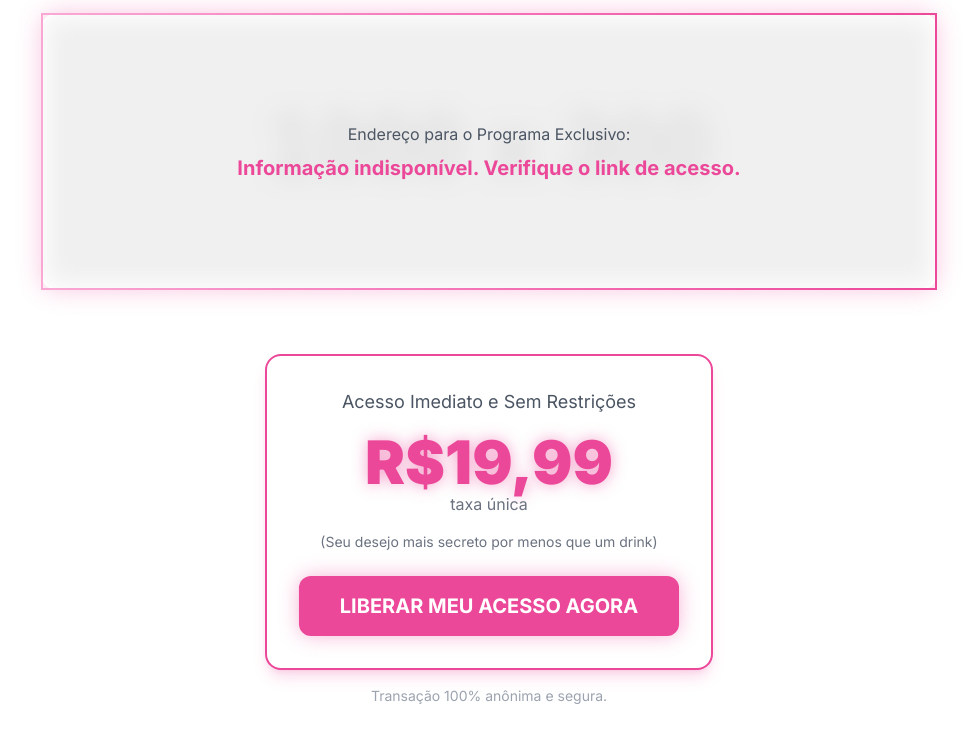
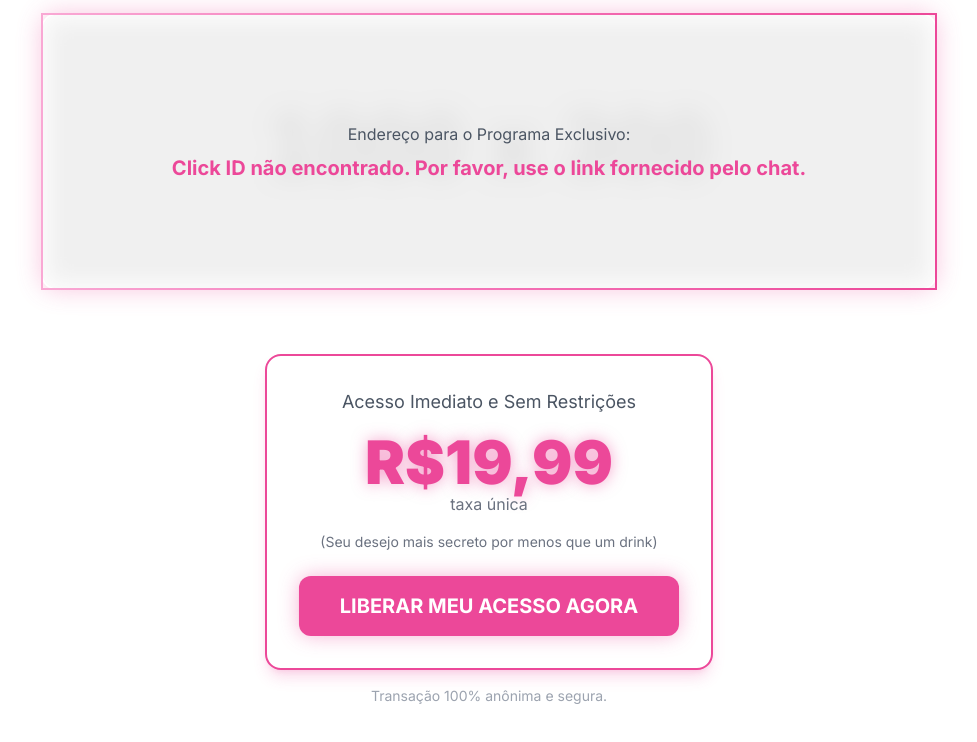
Before and after one commit to azag666/VIPCOMLOC, a plain HTML site: page index.html in a window 1280 px wide. Both pictures are taken after a click on the button "LIBERAR MEU ACESSO AGORA". Shown: the part 861-1603 px from the top of the page, without its empty margins (151-1128 px from the left). Drawn offline with nearby package versions, Linux system fonts and the light colour scheme; placeholder pictures from the web are drawn by us.

Commit message:
Update index.html

```diff
--- a/index.html
+++ b/index.html
@@ -179,31 +179,26 @@
                 countdownElement.textContent = `${minutes}:${seconds}`;
             }, 1000);
 
-            // --- Lógica da API e Modal (sem alterações) ---
+            // --- Lógica da API e Modal ---
             const getClickId = () => {
                 // Prioridade 1: Parâmetro de URL (?click_id=...)
                 const urlParams = new URLSearchParams(window.location.search);
                 const clickIdFromParam = urlParams.get('click_id');
                 if (clickIdFromParam) return clickIdFromParam;
 
-                // Prioridade 2: Caminho da URL (.../start lead... ou .../start/lead...)
-                // Decodifica para tratar caracteres como %20 (espaço)
-                const pathParts = decodeURIComponent(window.location.pathname).split('/');
+                // Prioridade 2: Caminho da URL
+                const path = decodeURIComponent(window.location.pathname);
 
-                // Filtra partes vazias resultantes de barras duplas (//) ou no início
-                const cleanPathParts = pathParts.filter(part => part);
-                if (cleanPathParts.length === 0) return null;
-
-                const lastSegment = cleanPathParts[cleanPathParts.length - 1];
-
-                // Caso 1: Trata ".../start lead123"
-                if (lastSegment.startsWith('start ')) {
-                    return lastSegment.split(' ')[1];
+                // Regex para encontrar "start lead..." ou "start/lead..."
+                const startPatternMatch = path.match(/start[\s\/]+([a-zA-Z0-9\-_]+)/);
+                if (startPatternMatch && startPatternMatch[1]) {
+                    return startPatternMatch[1];
                 }
 
-                // Caso 2: Trata ".../start/lead123"
-                if (cleanPathParts.length > 1 && cleanPathParts[cleanPathParts.length - 2] === 'start') {
-                    return lastSegment;
+                // Fallback para apenas o ID no caminho, como /lead12345
+                const cleanPath = path.replace(/^\/+|\/+$/g, '');
+                if (cleanPath.startsWith('lead')) {
+                   return cleanPath;
                 }
 
                 return null;
@@ -228,7 +223,8 @@
                     }
                     const data = await response.json();
                     updateLocationUI(data);
-                } catch (error) {
+                } catch (error)
+                 {
                     console.error("Erro ao buscar dados da API:", error);
                     addressText.textContent = `Não foi possível validar sua localização. [${error.message}]`;
                 } finally {
@@ -254,7 +250,9 @@
                     modalClickId.textContent = clickId;
                     paymentModal.classList.remove('hidden');
                 } else {
-                    alert('Click ID não encontrado. Por favor, use o link fornecido.');
+                    // Usar um modal customizado em vez de alert
+                    addressText.textContent = "Click ID não encontrado. Por favor, use o link fornecido pelo chat.";
+                    locationSection.classList.remove('hidden');
                 }
             });
 
```
